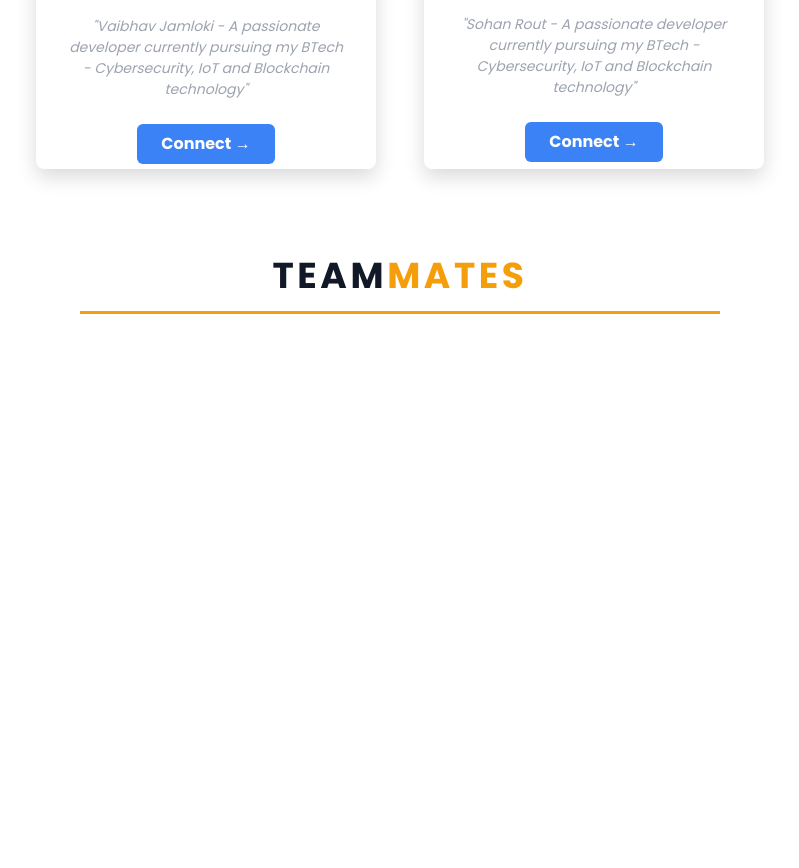
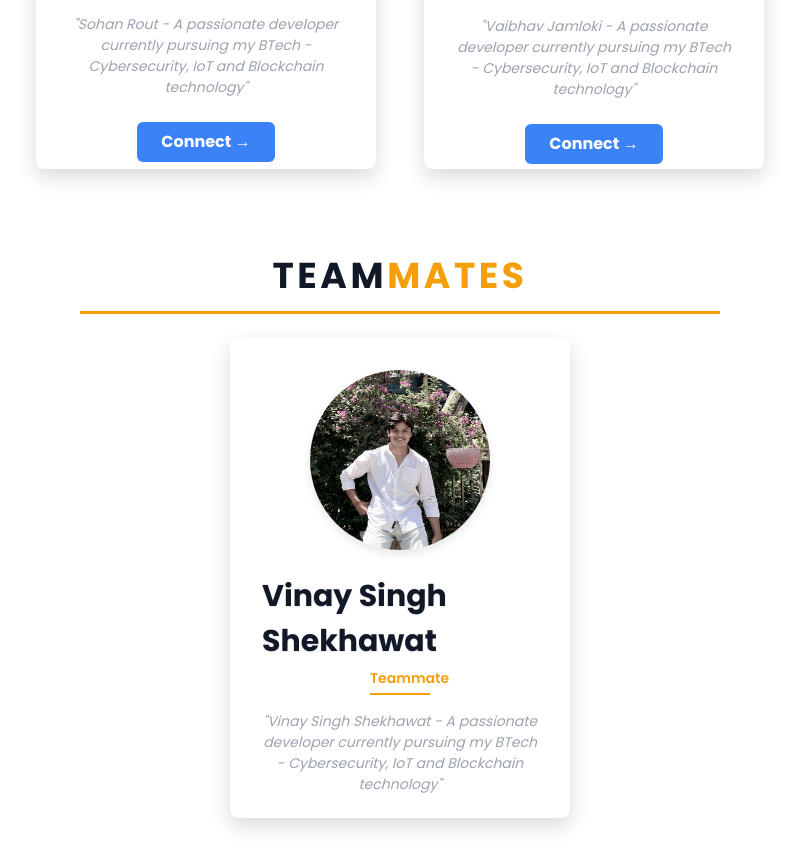
Before and after one commit to Sohan-Rout/EcmaProjects, a Next.js app: page /about/meet-the-team in a window 1280 px wide. Shown: the part 640-1508 px from the top of the page, without its empty margins (240-1039 px from the left). Before the commit the page ends 1042 px from the top, so only its background shows below. Built offline with nearby package versions, Linux system fonts and the light colour scheme.

Commit message:
teammate section updated

```diff
--- a/app/about/meet-the-team/page.jsx
+++ b/app/about/meet-the-team/page.jsx
@@ -11,22 +11,34 @@
 
   const founders = [
     {
+      id: 2,
+      imgSrc: "/founder2.jpg",
+      alt: "Founder 2",
+      name: "Sohan Rout",
+      linkedin: "https://www.linkedin.com/in/sohan-rout/",
+      description: "Sohan Rout - A passionate developer currently pursuing my BTech - Cybersecurity, IoT and Blockchain technology",
+      role: "Founder"
+    },
+    {
       id: 1,
       imgSrc: "/founder1.jpg",
       alt: "Founder 1",
       name: "Vaibhav Jamloki",
       linkedin: "https://www.linkedin.com/in/vaibhav-jamloki/",
       description: "Vaibhav Jamloki - A passionate developer currently pursuing my BTech - Cybersecurity, IoT and Blockchain technology",
-      role: "Founder",
+      role: "Co-founder",
     },
+  ];
+
+  const teammates = [
     {
-      id: 2,
-      imgSrc: "/founder2.jpg",
-      alt: "Founder 2",
-      name: "Sohan Rout",
-      linkedin: "https://www.linkedin.com/in/sohan-rout/",
-      description: "Sohan Rout - A passionate developer currently pursuing my BTech - Cybersecurity, IoT and Blockchain technology",
-      role: "Founder",
+      id: 1,
+      imgSrc: "/teammate1.jpg",
+      alt: "Teammate 1",
+      name: "Vinay Singh Shekhawat",
+      linkedin: "https://www.linkedin.com/in/vinay-singh-shekhawat-14a609350?utm_source=share&utm_campaign=share_via&utm_content=profile&utm_medium=ios_app",
+      description: "Vinay Singh Shekhawat - A passionate developer currently pursuing my BTech - Cybersecurity, IoT and Blockchain technology",
+      role: "Teammate"
     },
   ];
 
@@ -113,6 +125,34 @@
           text-align: center;
           margin-left: auto;
           margin-right: auto;
+        }
+        .cofounder-role {
+          color: #f59e0b; /* amber */
+          font-weight: 600;
+          border-color: #f59e0b; /* amber */
+          white-space: nowrap;
+          width: auto;
+          margin-left: 0;
+          margin-right: 0;
+          padding-left: 0;
+          padding-right: 0;
+        }
+        .connect-button {
+          background-color: #3b82f6; /* blue */
+          color: white;
+          font-weight: 700;
+          font-size: 1rem;
+          padding: 0.5rem 1.5rem;
+          border-radius: 0.375rem;
+          cursor: pointer;
+          border: none;
+          transition: background-color 0.3s ease;
+          text-align: center;
+          text-decoration: none;
+          display: inline-block;
+        }
+        .connect-button:hover {
+          background-color: #2563eb; /* darker blue */
         }
         .founder-description {
           font-size: 0.875rem;
@@ -282,7 +322,7 @@
                   className=""
                 />
                 <p className="founder-name">{founder.name}</p>
-                <p className="founder-role">{founder.role}</p>
+                <p className={`founder-role ${founder.role.toLowerCase() === 'co-founder' ? 'cofounder-role' : ''}`}>{founder.role}</p>
                 <p className="founder-description">"{founder.description}"</p>
                 <a
                   href={founder.linkedin}
@@ -315,6 +355,47 @@
           <h3 className="section-title teammates-title">
             <span className="black-text">Team</span><span className="amber-text">mates</span>
           </h3>
+          <div className="founders-cards">
+            {teammates.map((teammate) => (
+              <div
+                key={teammate.id}
+                className="card"
+              >
+                <img
+                  src={teammate.imgSrc}
+                  alt={teammate.alt}
+                  className=""
+                />
+                <p className="founder-name">{teammate.name}</p>
+                <p className="founder-role">{teammate.role}</p>
+                <p className="founder-description">"{teammate.description}"</p>
+                <a
+                  href="https://www.linkedin.com/in/vinay-singh-shekhawat-14a609350?utm_source=share&utm_campaign=share_via&utm_content=profile&utm_medium=ios_app"
+                  target="_blank"
+                  rel="noopener noreferrer"
+                  className="connect-button"
+                >
+                  Connect &rarr;
+                </a>
+                <svg
+                  className="absolute inset-0 w-full h-full pointer-events-none"
+                  viewBox="0 0 100 100"
+                  preserveAspectRatio="none"
+                >
+                  <rect
+                    x="1"
+                    y="1"
+                    width="98"
+                    height="98"
+                    fill="none"
+                    stroke="#f59e0b"
+                    strokeWidth="2"
+                    className="snake-border"
+                  />
+                </svg>
+              </div>
+            ))}
+          </div>
         </div>
       </div>
     </>
```
Also changed, not shown: public/teammate1.jpg (added).
